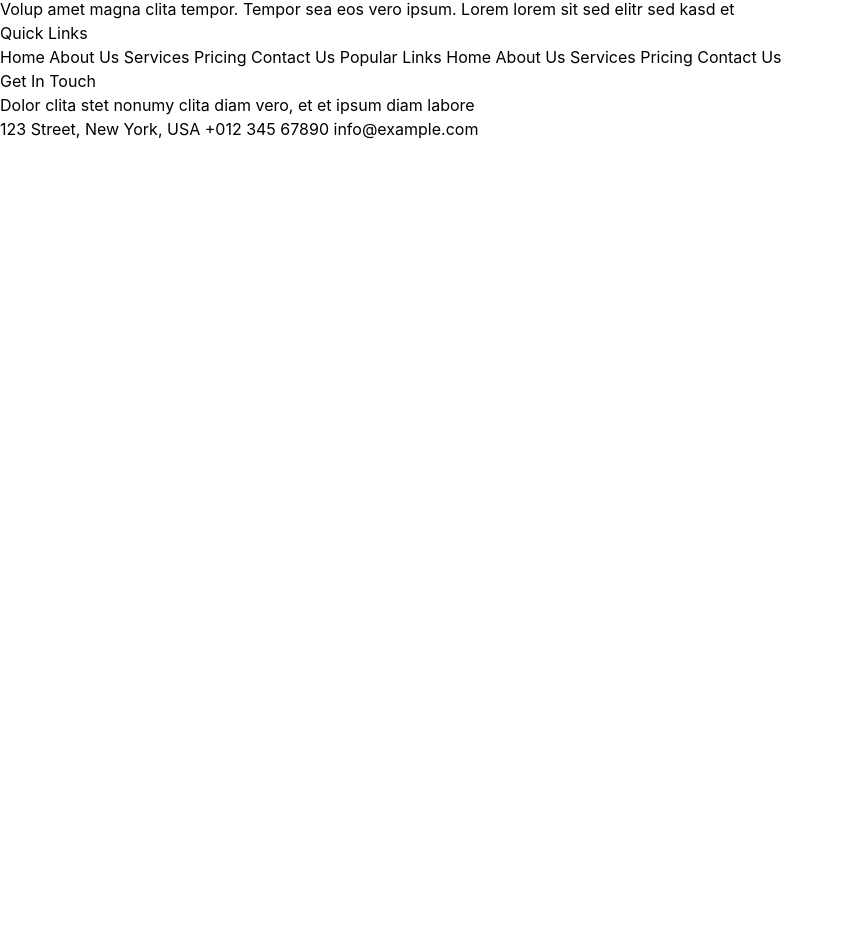
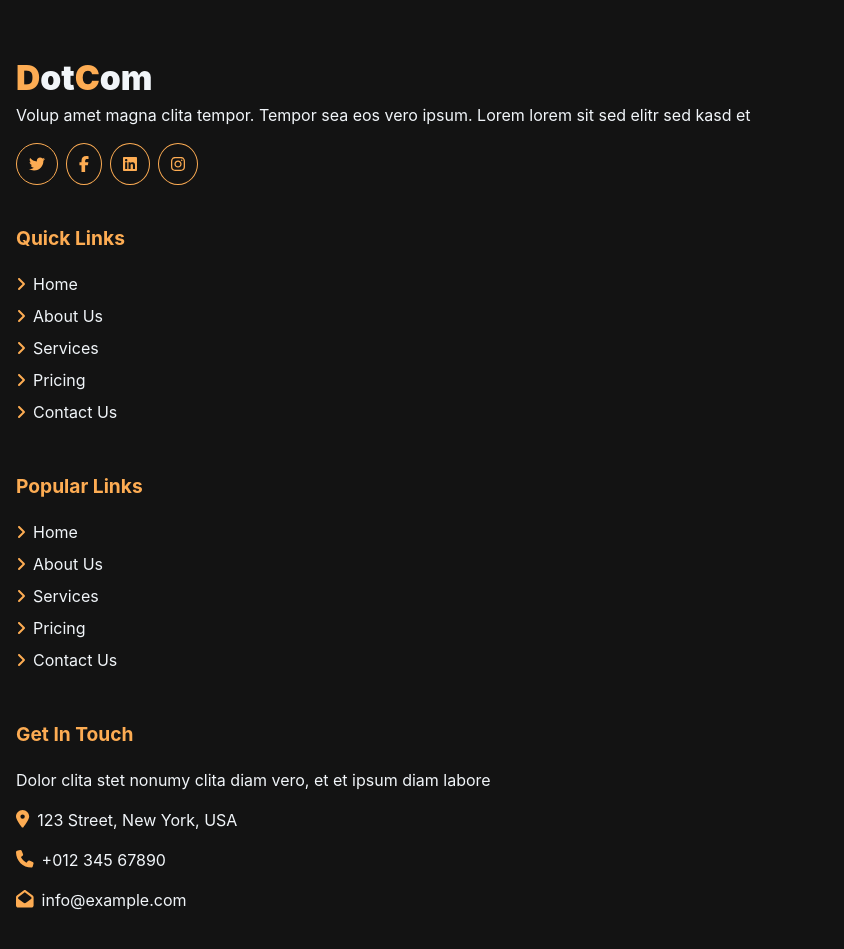
Before and after one commit to BLADEHEDA/Dotcom-Creative-Multipage-Page-App, a React (Create React App) app: page / in a window 1280 px wide. Shown: the part 10295-11244 px from the top of the page, without its empty margins (0-844 px from the left). Before the commit the page ends 10436 px from the top, so only its background shows below. Built offline with nearby package versions, Linux system fonts and the light colour scheme.

Commit message:
changes done to footer  section

```diff
--- a/package.json
+++ b/package.json
@@ -4,6 +4,7 @@
   "private": true,
   "dependencies": {
     "@fortawesome/fontawesome-svg-core": "^6.3.0",
+    "@fortawesome/free-brands-svg-icons": "^6.3.0",
     "@fortawesome/free-regular-svg-icons": "^6.3.0",
     "@fortawesome/free-solid-svg-icons": "^6.3.0",
     "@fortawesome/react-fontawesome": "^0.2.0",
--- a/src/App.css
+++ b/src/App.css
@@ -15,4 +15,10 @@ img{
         cursor: pointer;
         /* margin-top:1em; */
     }
+    .footer-icon{
+        border: solid 1px  #FDAC53 ;
+        border-radius: 50%;
+        padding: 0.5em 0.75em;
+        margin-right: 0.5em;
+    }
 }
--- a/src/Components/Shared/Footer.jsx
+++ b/src/Components/Shared/Footer.jsx
@@ -1,62 +1,79 @@
 import React from 'react'
 import { FontAwesomeIcon } from '@fortawesome/react-fontawesome'
-import {faAngleRight} from '@fortawesome/free-solid-svg-icons'
+import {faAngleRight,faMapMarkerAlt,faEnvelopeOpen,faPhone} from '@fortawesome/free-solid-svg-icons'
+import {faFacebookF,faTwitter,faLinkedin,faInstagram } from "@fortawesome/free-brands-svg-icons"
 
 const FooterProp=(props)=>{
     return(
-        <main className="FooterProp">
-            <footer className="footer-two-flexed">
-            <div className="footer-two-left">
-            <FontAwesomeIcon className='h-[1em]   text-[#FDAC53] bg-[#fff] ' icon={faAngleRight}/>
+        <main className="FooterProp mb-[0.5em]">
+            <footer className="footer-two-flexed flex">
+            <div className="footer-two-left mr-[7px] ">
+            <FontAwesomeIcon className='h-[1em]   text-[#FDAC53]' icon={faAngleRight}/>
             </div>
             <div className="footer-two-right">{props.text} </div>
             </footer>
         </main>
     )
 }
+const FooterContact=(props)=>{
+    return(
+        <main className=' FooterContac'>
+      <div className=' FooterContac flex mb-[1em]'>
+        <div className=" FooterContac-left mr-[0.5em]"> {props.icon}</div>
+        <div className=" FooterContac-right">
+            <p className="content-body ] ">{props.content }</p>
+        </div>
+      </div>
+        </main>
+    )
+}
 
 const Footer = () => {
   return (
-    <main className='Footer'>
+    <main className='Footer bg-[#131313] pt-[5em] pb-[3em] px-[1em] text-slate-100'>
      <footer className="footer-one">
-    <h1 className="footer-one-head">DotCom</h1>
+        <h1 className="mobile-nav-left font-[900] text-[2.1em] text-slate-100">
+                <span className="color-logo  ">D</span>ot<span className="color-logo">C</span>om
+        </h1>
     <p className="footer0one-content">Volup amet magna clita tempor. Tempor sea eos vero ipsum.
      Lorem lorem sit sed elitr sed kasd et</p>
+     <div className="icons-div flex mt-[1em] ">
+        <div className="footer-icon"><FontAwesomeIcon className='h-[1em] text-[#FDAC53]  ' icon={faTwitter}/></div>
+        <div className="footer-icon"><FontAwesomeIcon className='h-[1em] text-[#FDAC53]  ' icon={faFacebookF}/></div>
+        <div className="footer-icon"><FontAwesomeIcon className='h-[1em] text-[#FDAC53]  ' icon={faLinkedin}/></div>
+        <div className="footer-icon"><FontAwesomeIcon className='h-[1em] text-[#FDAC53]  ' icon={faInstagram }/></div>
+     </div>
      </footer>
-     <footer className="footer-two">
-        <h2 className="footer-head">Quick Links</h2>
+     <footer className="footer-two mb-[3em]">
+        <h2 className="footer-head color-logo text-[1.2em] font-[700] mb-[1em] mt-[2em] ">Quick Links</h2>
+        <FooterProp text="Home" />
+        <FooterProp text="About Us" />
+        <FooterProp text="Services" />
+        <FooterProp text="Pricing" />
+        <FooterProp text="Contact Us" />
+     </footer>
 
-     </footer>
-Home
-About Us
-Services
-Pricing
-Contact Us
-Popular Links
-Home
-About Us
-Services
-Pricing
-Contact Us
-
-
-     <footer className="footer-three">
+     <footer className="footer-three mb-[3em]">
+     <h2 className="footer-head color-logo text-[1.2em] font-[700] mb-[1em] mt-[2em] ">Popular Links</h2>
+        <FooterProp text="Home" />
+        <FooterProp text="About Us" />
+        <FooterProp text="Services" />
+        <FooterProp text="Pricing" />
+        <FooterProp text="Contact Us" />
      </footer>
      <footer className="footer-four">
-     <h2 className="footer-three-head">Get In Touch</h2>
-        <p className="footer-three-content">Dolor clita stet nonumy clita diam vero, et et ipsum diam labore</p>
+     <h2 className="footer-three-head color-logo text-[1.2em] font-[700] mb-[1em]">Get In Touch</h2>
+        <p className="footer-three-content mb-[1em] ">Dolor clita stet nonumy clita diam vero, et et ipsum diam labore</p>
+        <FooterContact
+         icon={ <FontAwesomeIcon className='h-[1.1em] text-[#FDAC53]' icon={faMapMarkerAlt}/>}
+        content="123 Street, New York, USA"/>
+        <FooterContact
+          icon={ <FontAwesomeIcon className='h-[1.1em] text-[#FDAC53]' icon={faPhone}/>}
+        content="+012 345 67890"/>
+        <FooterContact
+          icon={ <FontAwesomeIcon className='h-[1.1em] text-[#FDAC53]  ' icon={faEnvelopeOpen}/>}
+        content="info@example.com"/>
     </footer>
-
-
-
-
-
-
-123 Street, New York, USA
-
-+012 345 67890
-
-info@example.com
     </main>
   )
 }
```
Also changed, not shown: 1 other file (tests, documents, lock files or other folders).
